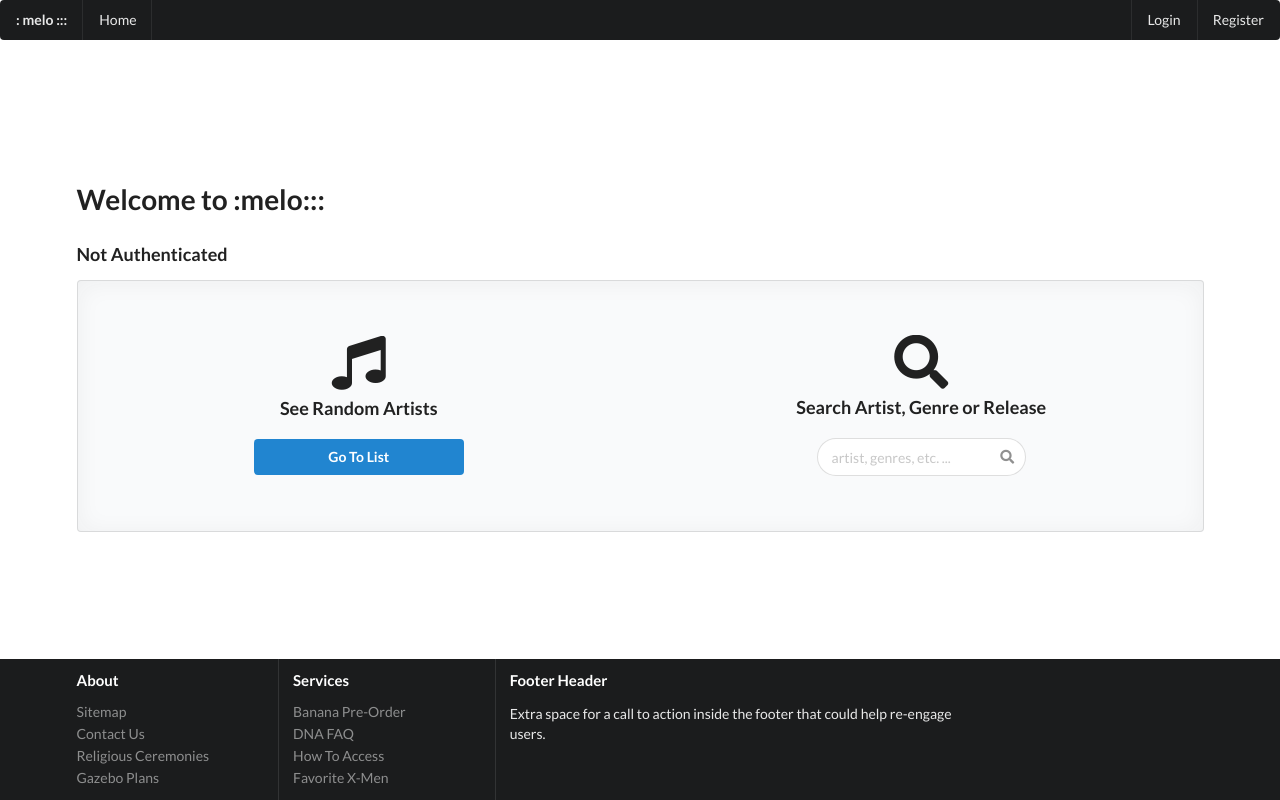
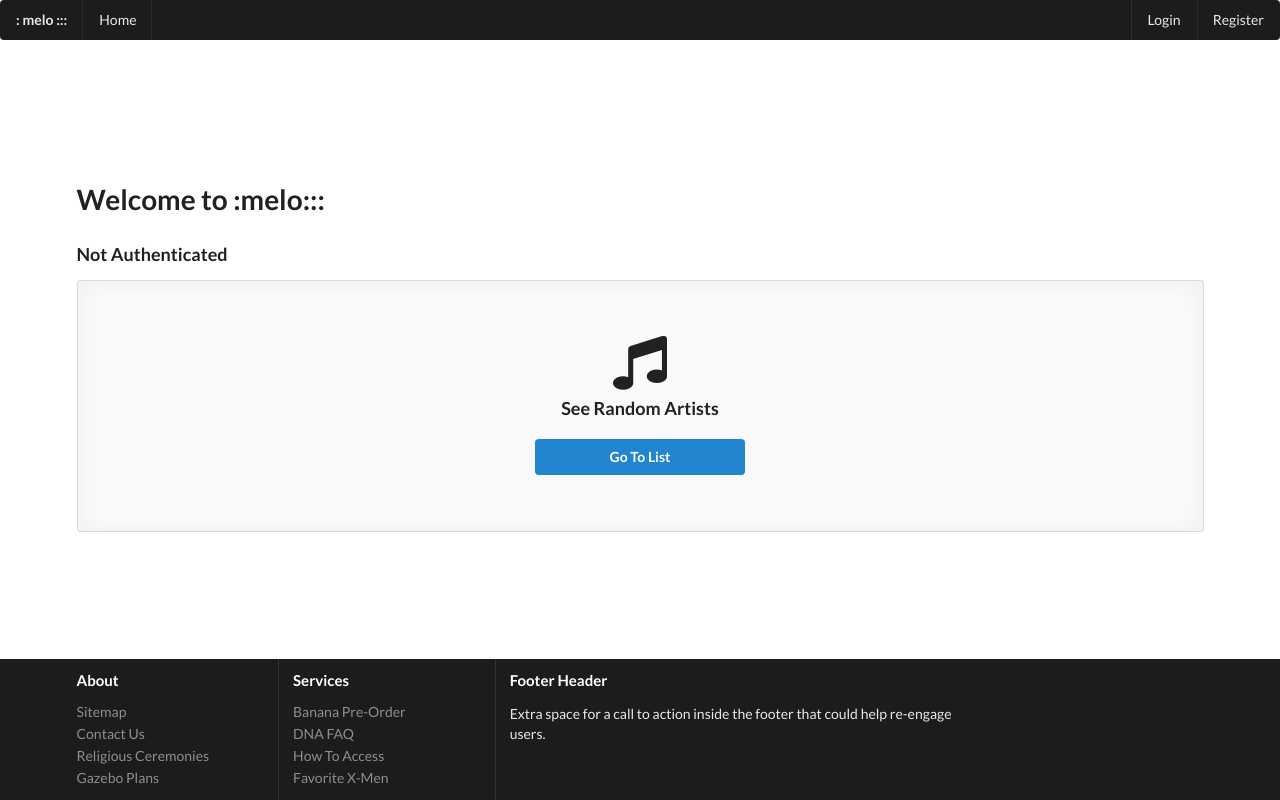
Before and after one commit to ivan40kalpazan40/melo, a React (Create React App) app: page / in a window 1280 px wide. Built offline with nearby package versions, Linux system fonts and the light colour scheme.

Commit message:
link to artist details in collection component and fix to home component for guest users to access random artists

```diff
--- a/src/components/Collection/Collection.js
+++ b/src/components/Collection/Collection.js
@@ -1,4 +1,5 @@
 import { useState, useEffect } from 'react';
+import { Link } from 'react-router-dom';
 import { useAuth } from '../../context/Auth/AuthState';
 import * as artistServices from '../../services/artistServices';
 import CompactMenu from '../CompactMenu';
@@ -24,7 +25,12 @@ const Collection = () => {
                     src='https://media.istockphoto.com/vectors/music-band-on-stage-vector-id665565652'
                   />
                   <div className='content'>
-                    <a className='header'>{artist.artistName}</a>
+                    <Link
+                      to={`/artists/${artist.discogsId}/details`}
+                      className='header'
+                    >
+                      {artist.artistName}
+                    </Link>
                   </div>
                 </div>
               ))
--- a/src/components/Home/Home.js
+++ b/src/components/Home/Home.js
@@ -157,25 +157,11 @@ const Home = () => {
                   <i className='music icon'></i>
                   See Random Artists
                 </div>
-                <div className='ui primary button'>Go To List</div>
-              </div>
-              <div className='column'>
-                <div className='ui icon header'>
-                  <i className='search icon'></i>
-                  Search Artist, Genre or Release
-                </div>
-                <div className='field'>
-                  <div className='ui search'>
-                    <div className='ui icon input'>
-                      <input
-                        className='prompt'
-                        type='text'
-                        placeholder='artist, genres, etc. ...'
-                      />
-                      <i className='search icon'></i>
-                    </div>
-                    <div className='results'></div>
-                  </div>
+                <div
+                  className='ui primary button'
+                  onClick={randomArtistsListHandler}
+                >
+                  Go To List
                 </div>
               </div>
             </div>
```
